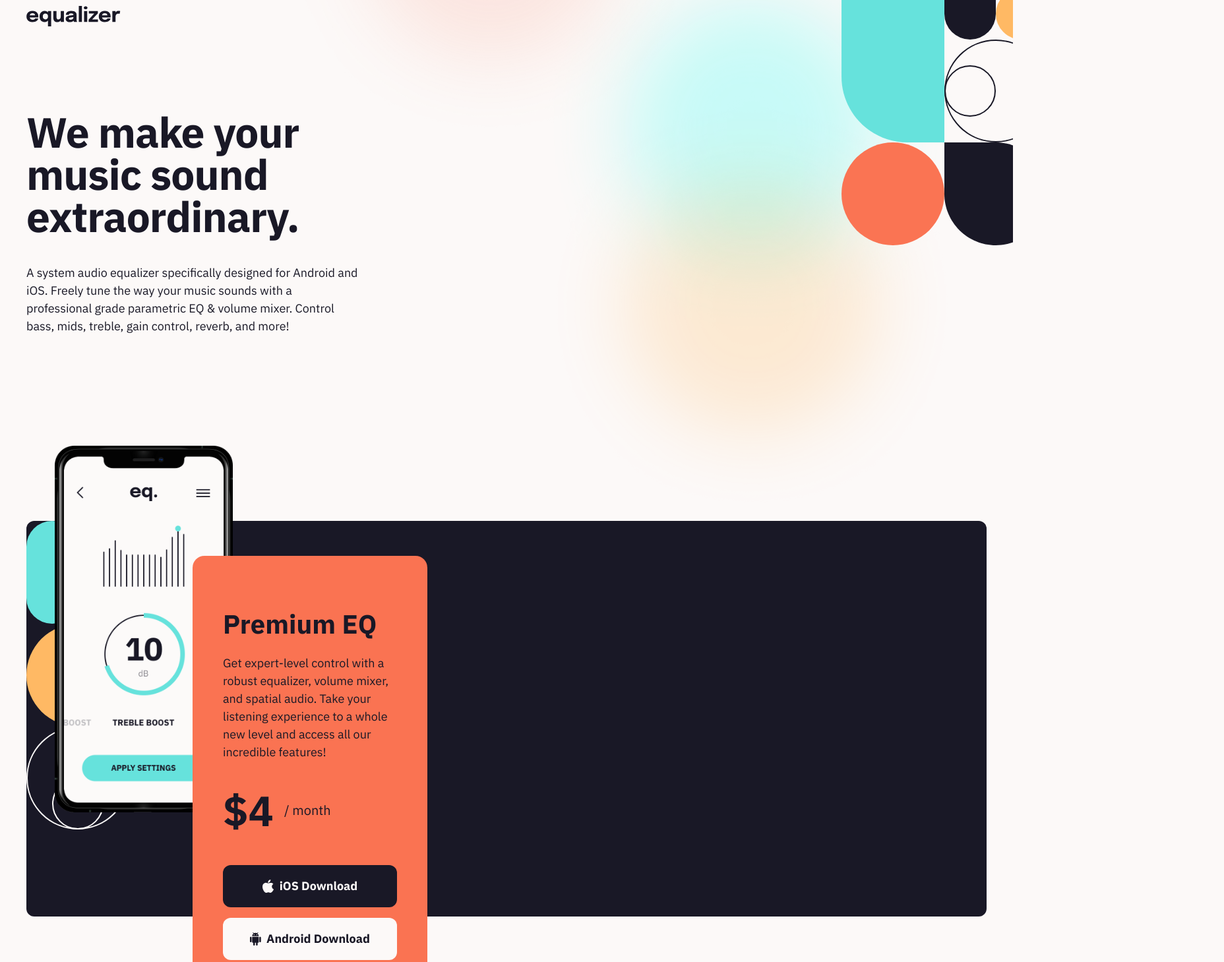
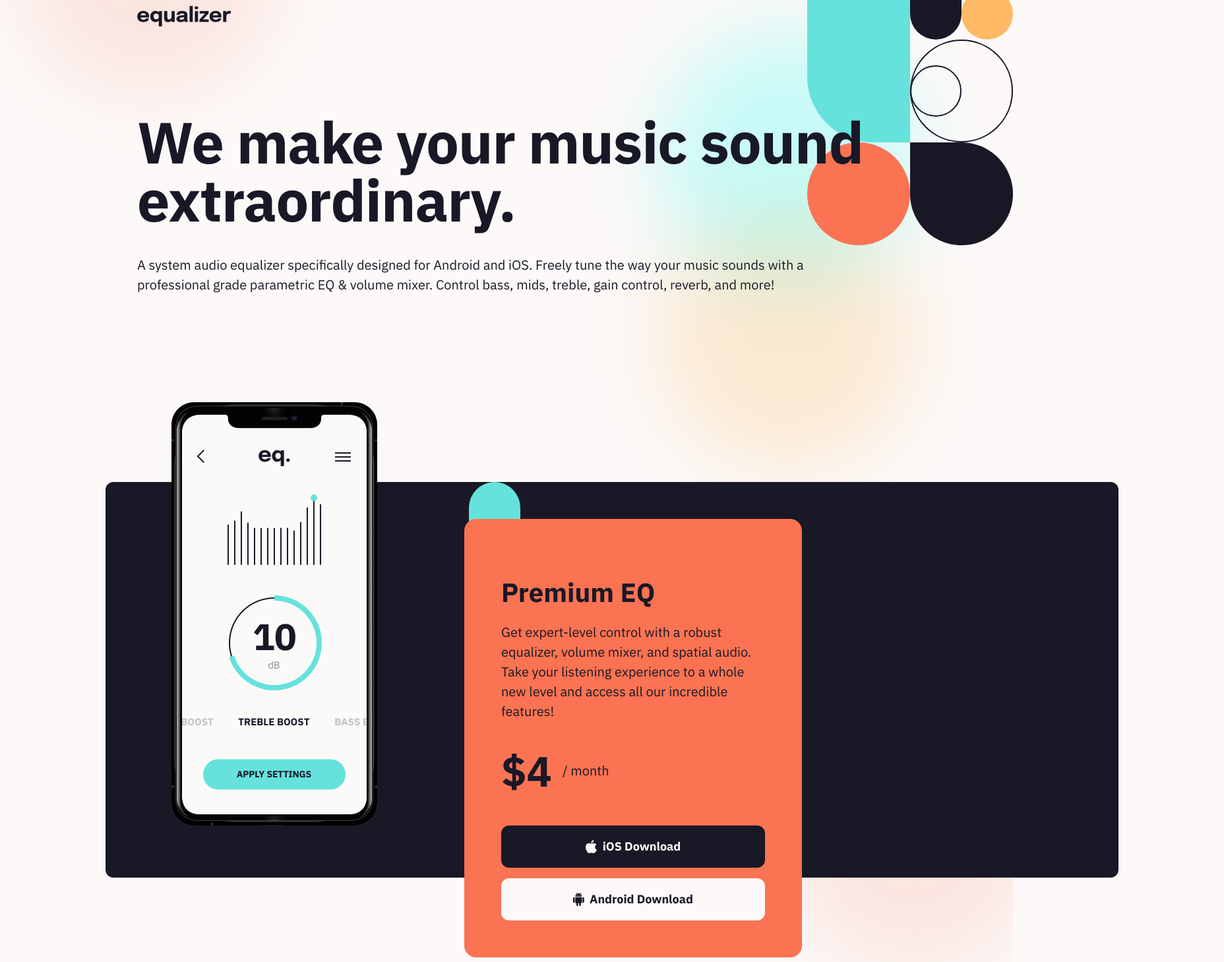
Before and after one commit to CannyRo/FrontendMentor_EqualizerLandingPage_7VJ4gp3DE, a plain HTML site: page index.html in a window 1536 px wide. Shown: the part 56-1515 px from the top of the page at 66% size, 1856 px wide, since content can reach past the window. Drawn offline with Linux system fonts and the light colour scheme.

Commit message:
Desktop version

```diff
--- a/style.css
+++ b/style.css
@@ -22,16 +22,21 @@ body{
 }
 .header{
     padding: 64px 20px;
-    /* background-image: url('./assets/bg-main-mobile-fixed.png');
-    background-repeat: no-repeat;
-    background-position: -25% 80%; */
+    display: flex;
+    flex-direction: column;
+    align-items: center;
 }
-.nav, .logo{
+.nav{
+    width: 100%;
+    max-width: 1120px;
+}
+.logo{
     margin-bottom: 64px;
     width: fit-content;
     height: 32px;
 }
 .hero__title{
+    margin-top: 0;
     margin-bottom: 40px;
     font-size: 40px;
     line-height: 40px;
@@ -178,8 +183,7 @@ body{
 }
 @media (min-width: 768px){
     body{
-        background-image:
-            url('./assets/bg-main-tablet_fixed.png');
+        background-image: url('./assets/bg-main-tablet_fixed.png');
         background-position: 86% -50%;
     }
     .header{
@@ -188,16 +192,20 @@ body{
         background-repeat: no-repeat;
         background-position: top -40px right -52px;
     }
-    .nav{
+    .logo{
         margin-bottom: 128px;
     }
     .hero__title{
-        width: 416px;
+        padding-right: 264px;
+        width: 100%;
+        max-width: 928px;
         font-size: 64px;
         line-height: 64px;
     }
     .hero__text{
-        width: 504px;
+        padding-right: 182px;
+        width: 100%;
+        max-width: 736px;
         font-size: 18px;
         line-height: 150%;
     }
@@ -211,6 +219,8 @@ body{
         padding: 86px 40px;
         display: flex;
         flex-direction: row;
+        justify-content: space-between;
+        width: 100%;
     }
     .main__container::after{
         top: 200px;
@@ -227,7 +237,9 @@ body{
         display: flex;
         justify-content: center;
         align-items: start;
-        width: 356px;
+        width: 100%;
+        min-width: 356px;
+        max-width: 512px;
         height: 828px;
     }
     .illustration__item{
@@ -243,7 +255,9 @@ body{
         display: flex;
         justify-content: center;
         align-items: end;
-        width: 356px;
+        width: 100%;
+        min-width: 356px;
+        max-width: 512px;
         height: 828px;
     }
     .price__container{
@@ -279,3 +293,106 @@ body{
     }
 
 }
+@media (min-width: 1440px){
+    body{
+        background-image: url('./assets/bg-main-desktop-fixed.png');
+        background-position: 116% -52%;
+    }
+    .header{
+        padding: 64px 80px;
+        background-position: top -40px right 0px;
+    }
+    .hero{
+        max-width: 1120px;
+    }
+    .hero__title{
+        padding-right: 192px;
+        max-width: 1120px;
+        font-size: 88px;
+        line-height: 88px;
+    }
+    .hero__text{
+        padding-right: 384px;
+        width: 100%;
+        max-width: 1120px;
+        font-size: 20px;
+    }
+    main{
+        background-position: bottom -20% right -20%;
+    }
+    .main__container{
+        position: relative;
+        padding: 79px 160px;
+        display: flex;
+        flex-direction: row;
+        justify-content: left;
+        width: 100%;
+    }
+    .main__container::after{
+        width: calc(100% - 320px);
+        background-position: left 45% top;
+    }
+    .illustration{
+        margin-right: 32px;
+        height: 842px;
+    }
+    .illustration__item{
+        z-index: 2;
+        width: auto;
+        height: 642px;
+    }
+    .price{
+        position: initial;
+        height: 842px;
+    }
+    .price__container{
+        padding: 56px;
+    }
+    .price__text{
+        font-size: 20px;
+        line-height: 150%;
+    }
+    .footer{
+        display: flex;
+        justify-content: center;
+    }
+    .footer__equalizer{
+        flex-direction: row;
+        /* align-items: start; */
+        width: 100%;
+        max-width: 1120px;
+    }
+    .footer__equalizer .logo{
+        margin-bottom: 0;
+        margin-right: 128px;
+    }
+    .footer__equalizer-container{
+        /* display: flex;*/
+        justify-content: space-between;
+        align-items: center;
+        margin-top: 0;
+        width: 100%;
+    }
+    .footer__equalizer-content{
+        margin: 0;
+    }
+    .footer__equalizer-links{
+        margin-left: auto;
+        margin-right: 0;
+        display: flex;
+        width: fit-content;
+    }
+    .footer__equalizer-links a{
+        display: flex;
+        justify-content: center;
+        align-items: center;
+        width: 20px;
+        height: 20px;
+        text-decoration: none;
+        color: var(--Slate);
+    }
+    .footer__equalizer-links a:nth-child(2){
+        margin: 0 32px;
+    }
+
+}
```
